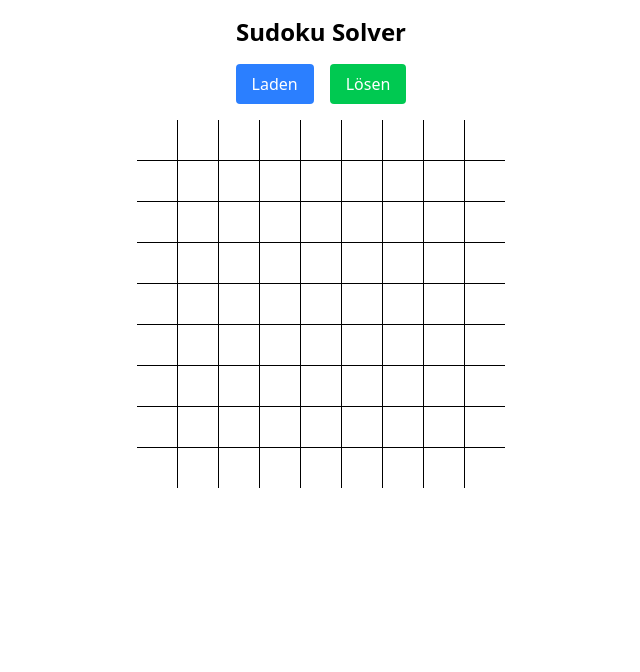
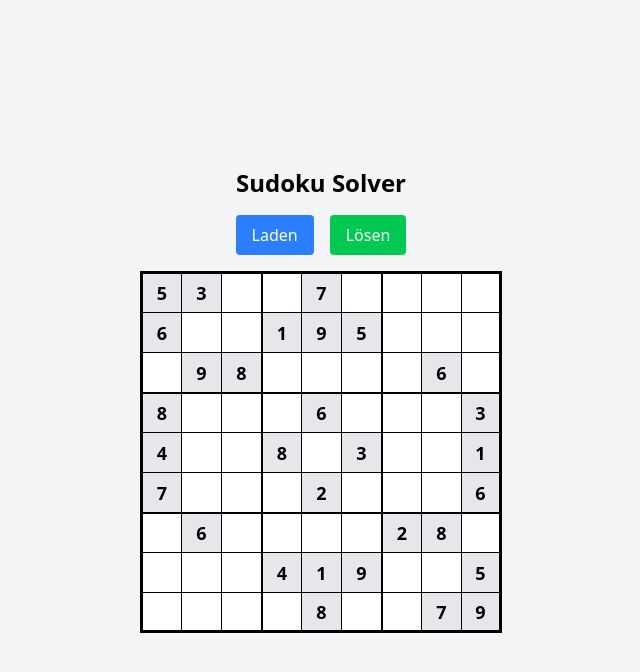
Before and after one commit to jKnaebe/sudoku-solver, a React (Vite) app: page / in a window 1280 px wide. Both pictures are taken after a click on the button "Laden". Shown: the top 672 px of the page, without its empty margins (319-959 px from the left). Built offline with nearby package versions, Linux system fonts and the light colour scheme; no server answers.

Commit message:
Few new stylings for the grid

```diff
--- a/src/App.tsx
+++ b/src/App.tsx
@@ -1,44 +1,63 @@
-import { useState } from "react";
-import { SudokuGrid } from "./components/SudokuGrid";
-import { fetchSudoku } from "./services/SudokuService";
-import { solveSudoku } from "./logic/SudokuSolver";
-import type { SudokuGrid as Grid } from "./types/Sudoku";
+import React, { useState } from 'react';
+import SudokuGrid from './components/SudokuGrid';
+import { fetchSudoku } from './services/SudokuService';
+import { solveSudoku } from './logic/SudokuSolver';
+import type { SudokuGrid as GridType } from './types/Sudoku';
 
-const sudokuFiles = ["sudoku1.txt", "sudoku2.txt", "sudoku3.txt"];
+const App: React.FC = () => {
+  const [initialGrid, setInitialGrid] = useState<GridType | null>(null);
+  const [currentGrid, setCurrentGrid] = useState<GridType | null>(null);
+  const [error, setError] = useState<string | null>(null);
 
-export default function App() {
-  const [grid, setGrid] = useState<Grid>(Array(9).fill(Array(9).fill(0)));
+  const sudokuFiles = ['sudoku1.txt', 'sudoku2.txt'];
 
-  const loadSudoku = async () => {
-    const randomFile =
-      sudokuFiles[Math.floor(Math.random() * sudokuFiles.length)];
-    const loadedGrid = await fetchSudoku(randomFile);
-    setGrid(loadedGrid);
+  const handleLoad = async () => {
+    try {
+      const randomFile =
+        sudokuFiles[Math.floor(Math.random() * sudokuFiles.length)];
+      const loadedGrid = await fetchSudoku(`${randomFile}`);
+      setInitialGrid(loadedGrid);
+      // Tiefe Kopie für den aktuellen Zustand
+      setCurrentGrid(loadedGrid.map(row => [...row]));
+      setError(null);
+    } catch (err: any) {
+      setError(`Fehler beim Laden: ${err.message}`);
+    }
   };
 
-  const solve = () => {
-    const solved = solveSudoku(grid);
-    setGrid(solved);
+  const handleSolve = () => {
+    if (!currentGrid) return;
+    const solved = solveSudoku(currentGrid);
+    if (solved) {
+      setCurrentGrid(solved);
+    } else {
+      setError('Sudoku konnte nicht gelöst werden.');
+    }
   };
 
   return (
-    <div className="p-4 text-center">
+    <div className="min-h-screen flex flex-col justify-center items-center bg-gray-100 p-4 space-y-4">
       <h1 className="text-2xl font-bold mb-4">Sudoku Solver</h1>
-      <div className="flex justify-center gap-4 mb-4">
+      <div className="flex gap-4 mb-4">
         <button
-          onClick={loadSudoku}
-          className="bg-blue-500 text-white px-4 py-2 rounded hover:bg-blue-600"
+          onClick={handleLoad}
+          className="bg-blue-500 hover:bg-blue-600 text-white px-4 py-2 rounded"
         >
           Laden
         </button>
         <button
-          onClick={solve}
-          className="bg-green-500 text-white px-4 py-2 rounded hover:bg-green-600"
+          onClick={handleSolve}
+          className="bg-green-500 hover:bg-green-600 text-white px-4 py-2 rounded"
         >
           Lösen
         </button>
       </div>
-      <SudokuGrid grid={grid} />
+      {error && <div className="text-red-500 mb-2">{error}</div>}
+      {initialGrid && currentGrid && (
+        <SudokuGrid grid={currentGrid} initialGrid={initialGrid} />
+      )}
     </div>
   );
-}
+};
+
+export default App;
--- a/src/components/SudokuGrid.tsx
+++ b/src/components/SudokuGrid.tsx
@@ -1,25 +1,37 @@
-import React from "react";
-import type { SudokuGrid as Grid } from "../types/Sudoku";
+import React from 'react';
+import type { SudokuGrid as Grid } from '../types/Sudoku';
 
-interface Props {
+interface SudokuGridProps {
   grid: Grid;
+  initialGrid: Grid;
 }
 
-export const SudokuGrid: React.FC<Props> = ({ grid }) => {
+const SudokuGrid: React.FC<SudokuGridProps> = ({ grid, initialGrid }) => {
   return (
-    <div className="grid grid-cols-9 gap-[1px] bg-black max-w-fit mx-auto mt-4">
+    <div className="inline-grid grid-cols-9 border border-black">
       {grid.map((row, rowIndex) =>
         row.map((cell, colIndex) => {
-          const isPrefilled = cell !== 0;
+          const isTopBorderThick = rowIndex % 3 === 0;
+          const isLeftBorderThick = colIndex % 3 === 0;
+          const isRightEdge = colIndex === 8;
+          const isBottomEdge = rowIndex === 8;
+
+          const isGiven = initialGrid[rowIndex][colIndex] !== 0;
 
           return (
             <div
               key={`${rowIndex}-${colIndex}`}
-              className={`w-10 h-10 flex items-center justify-center text-lg ${
-                isPrefilled ? "bg-gray-200 font-bold" : "bg-white"
-              }`}
+              className={`
+                w-10 h-10 flex items-center justify-center text-lg
+                ${isGiven ? 'bg-gray-200 font-bold' : 'bg-white'}
+                ${isTopBorderThick ? 'border-t-2' : 'border-t'}
+                ${isLeftBorderThick ? 'border-l-2' : 'border-l'}
+                ${isRightEdge ? 'border-r-2' : ''}
+                ${isBottomEdge ? 'border-b-2' : ''}
+                border-black
+              `}
             >
-              {cell !== 0 ? cell : ""}
+              {cell !== 0 ? cell : ''}
             </div>
           );
         })
@@ -27,3 +39,5 @@ export const SudokuGrid: React.FC<Props> = ({ grid }) => {
     </div>
   );
 };
+
+export default SudokuGrid;
```
